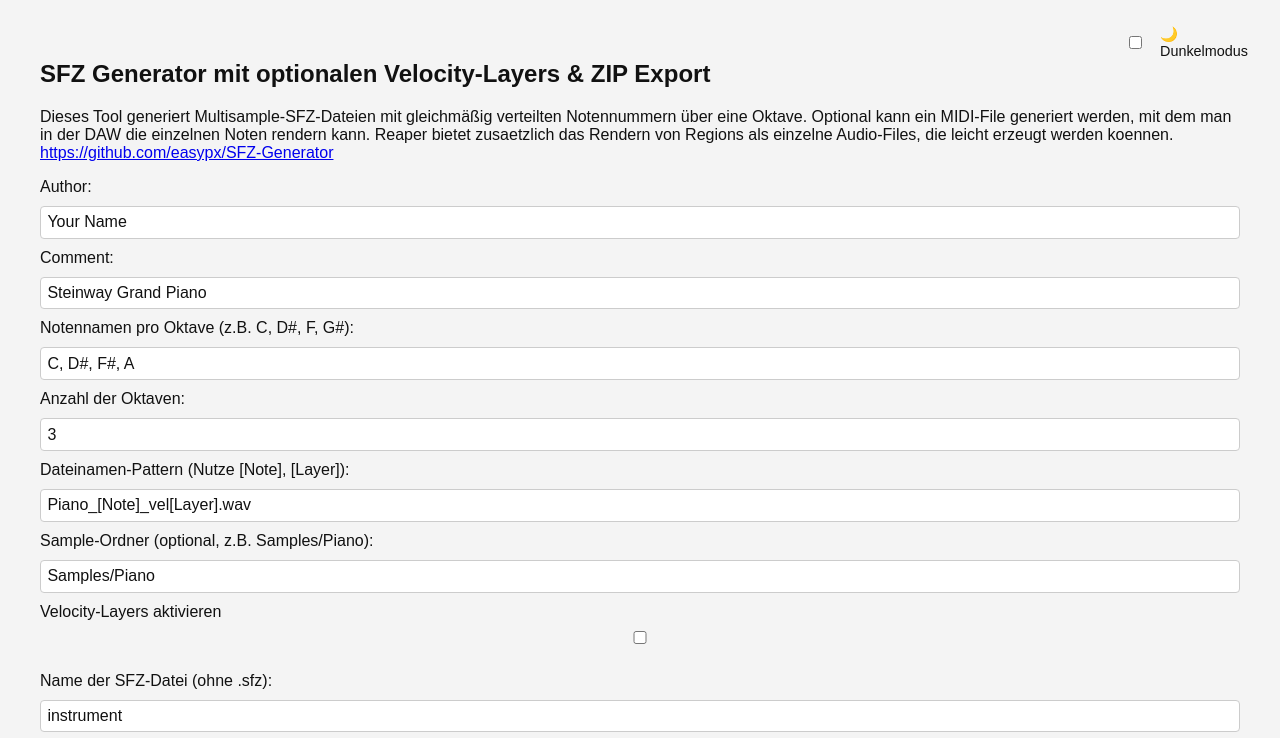
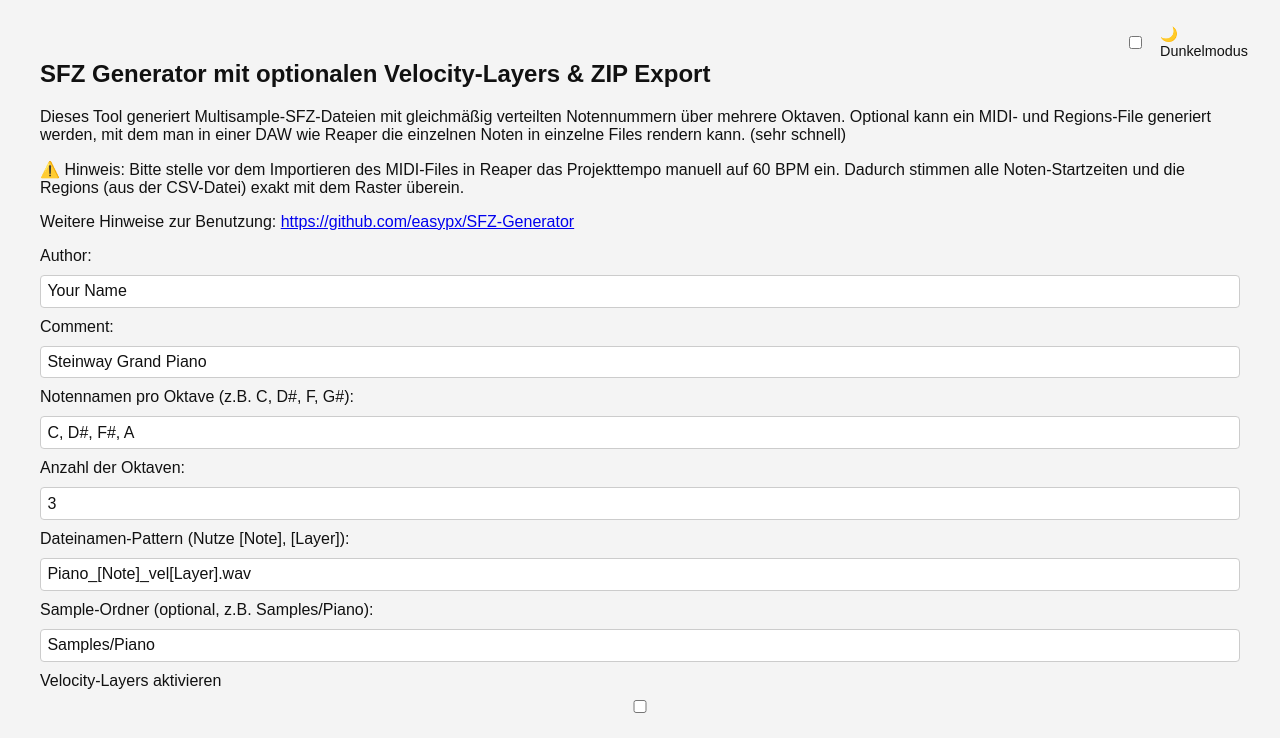
Before and after one commit to easypx/SFZ-Generator, a plain HTML site: page index.html in a window 1280 px wide. Shown: the top 738 px of the page. Drawn offline with nearby package versions, Linux system fonts and the light colour scheme.

Commit message:
Add files via upload

```diff
--- a/index.html
+++ b/index.html
@@ -89,11 +89,17 @@
 <body>
     <h2>SFZ Generator mit optionalen Velocity-Layers & ZIP Export</h2>
 
-    <p>Dieses Tool generiert Multisample-SFZ-Dateien mit gleichmäßig verteilten Notennummern über eine Oktave.
-        Optional kann ein MIDI-File generiert werden, mit dem man in der DAW die einzelnen Noten rendern kann.
-        Reaper bietet zusaetzlich das Rendern von Regions als einzelne Audio-Files, die leicht erzeugt werden koennen.
-        <a href="https://github.com/easypx/SFZ-Generator">https://github.com/easypx/SFZ-Generator</a>
+    <p>Dieses Tool generiert Multisample-SFZ-Dateien mit gleichmäßig verteilten Notennummern über mehrere Oktaven.
+        Optional kann ein MIDI- und Regions-File generiert werden, mit dem man in einer DAW wie Reaper die einzelnen
+        Noten
+        in einzelne Files rendern kann. (sehr schnell)
     </p>
+    <p> ⚠️ Hinweis:
+        Bitte stelle vor dem Importieren des MIDI-Files in Reaper das Projekttempo manuell auf 60 BPM ein.
+        Dadurch stimmen alle Noten-Startzeiten und die Regions (aus der CSV-Datei) exakt mit dem Raster überein.</p>
+    <p>Weitere Hinweise zur Benutzung: <a
+            href="https://github.com/easypx/SFZ-Generator">https://github.com/easypx/SFZ-Generator</a></p>
+
 
     <label>Author:</label>
     <input type="text" id="author" placeholder="Your Name" value="Your Name">
@@ -340,6 +346,8 @@
             const noteNames = notesInput.split(',').map(n => n.trim());
             const midi = new Midi();
             midi.header.name = `${sfzName} Render MIDI`;
+            midi.header.setTempo(60, 0); // Setzt globales Songtempo
+
             const track = midi.addTrack();
             track.name = `SFZ Test`;
 
```
